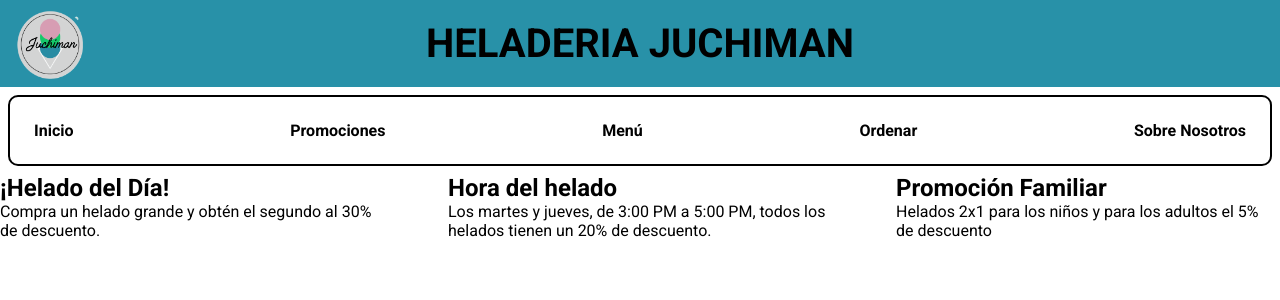
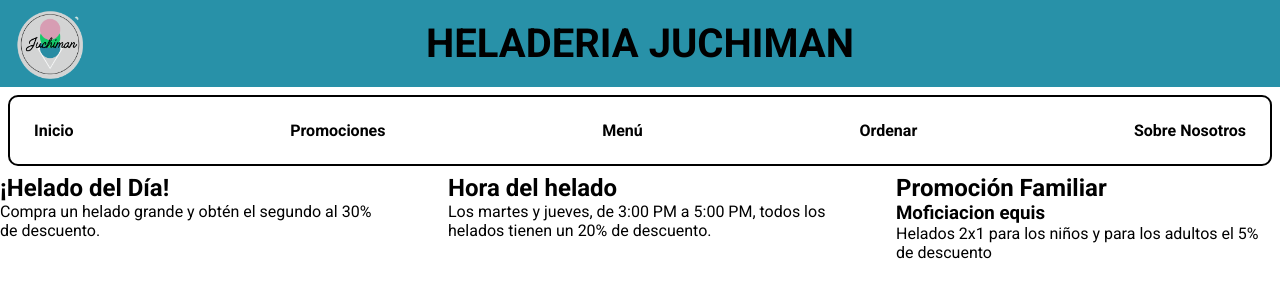
Before and after one commit to ManuelFulls/heladeria, a Next.js app: page /Promocion in a window 1280 px wide. Shown: the top 300 px of the page. Built offline with nearby package versions, Linux system fonts and the light colour scheme.

Commit message:
se modifico promocion

```diff
--- a/src/app/Promocion/page.jsx
+++ b/src/app/Promocion/page.jsx
@@ -15,6 +15,7 @@ export default function Promociones() {
         </div>
         <div className="promocion">
           <h2>Promoción Familiar</h2>
+          <h3>Moficiacion equis</h3>
           <p>Helados 2x1 para los niños y para los adultos el 5% de descuento</p>
         </div>
       </div>
```
